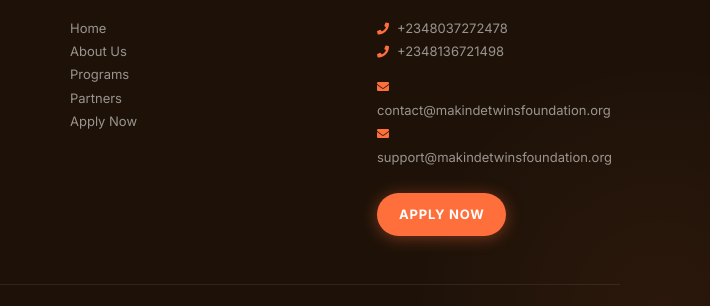
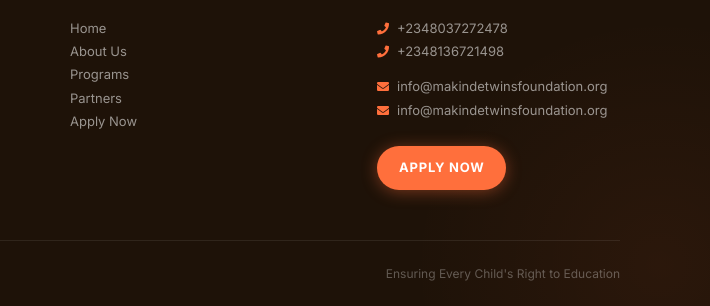
Before and after one commit to scotsim/maktwinsfoundation, a website: page index.html in a window 1280 px wide. Shown: the part 5207-5513 px from the top of the page, 570-1280 px from the left. Drawn offline with nearby package versions, Linux system fonts and the light colour scheme; a web font is replaced by a local one.

Commit message:
Update index.html

```diff
--- a/index.html
+++ b/index.html
@@ -253,8 +253,8 @@
       <h4>Contact Us</h4>
       <p><i class="fas fa-phone" style="color:#ff6f3c;margin-right:0.5rem;font-size:0.75rem;"></i>+2348037272478</p>
       <p><i class="fas fa-phone" style="color:#ff6f3c;margin-right:0.5rem;font-size:0.75rem;"></i>+2348136721498</p>
-      <p style="margin-top:0.75rem;"><i class="fas fa-envelope" style="color:#ff6f3c;margin-right:0.5rem;font-size:0.75rem;"></i>contact@makindetwinsfoundation.org</p>
-      <p><i class="fas fa-envelope" style="color:#ff6f3c;margin-right:0.5rem;font-size:0.75rem;"></i>support@makindetwinsfoundation.org</p>
+      <p style="margin-top:0.75rem;"><i class="fas fa-envelope" style="color:#ff6f3c;margin-right:0.5rem;font-size:0.75rem;"></i>info@makindetwinsfoundation.org</p>
+      <p><i class="fas fa-envelope" style="color:#ff6f3c;margin-right:0.5rem;font-size:0.75rem;"></i>info@makindetwinsfoundation.org</p>
       <a href="application.html" class="nav-cta" style="display:inline-block;margin-top:1.5rem;">Apply Now</a>
     </div>
   </div>
```
